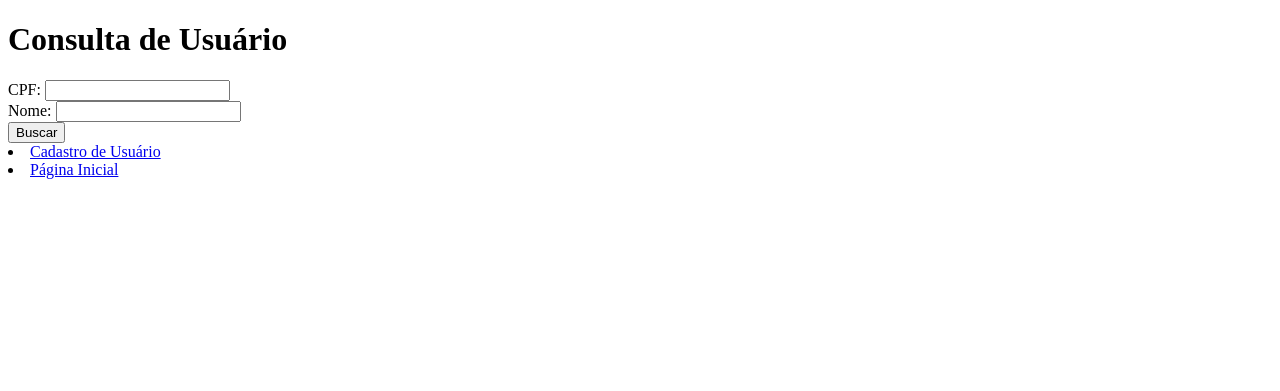
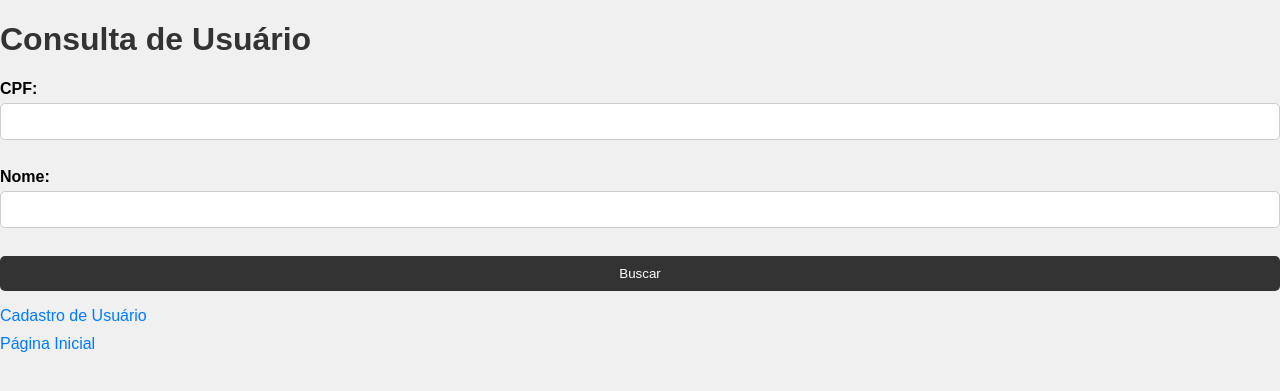
Before and after one commit to ellenvitoriaml/projeto_bd, a Django app: page /consulta/ in a window 1280 px wide. Shown: the top 391 px of the page. Run offline with Django 4.2, Linux system fonts and the light colour scheme.

Commit message:
#segunda alterção

```diff
--- /dev/null
+++ b/app/static/css/cadastro.css
@@ -0,0 +1,64 @@
+/* cadastro.css */
+
+body {
+    font-family: Arial, sans-serif;
+    background-color: #f0f0f0;
+    margin: 0;
+    padding: 0;
+}
+
+.container {
+    max-width: 400px;
+    margin: 0 auto;
+    padding: 20px;
+    background-color: #ffffff;
+    border-radius: 5px;
+    box-shadow: 0 2px 4px rgba(0, 0, 0, 0.1);
+}
+
+h2 {
+    text-align: center;
+    margin-bottom: 20px;
+    color: #333333;
+}
+
+form {
+    display: flex;
+    flex-direction: column;
+}
+
+label {
+    font-weight: bold;
+    margin-bottom: 5px;
+}
+
+input[type="number"],
+input[type="text"],
+input[type="date"] {
+    padding: 10px;
+    margin-bottom: 10px;
+    border: 1px solid #cccccc;
+    border-radius: 5px;
+}
+
+input[type="submit"] {
+    padding: 10px;
+    background-color: #333333;
+    color: #ffffff;
+    border: none;
+    border-radius: 5px;
+    cursor: pointer;
+    transition: background-color 0.3s ease;
+}
+
+input[type="submit"]:hover {
+    background-color: #555555;
+}
+
+/* Optional: Add media queries to make the form responsive on smaller screens */
+@media (max-width: 600px) {
+    .container {
+        max-width: 100%;
+        padding: 10px;
+    }
+}
--- /dev/null
+++ b/app/static/css/style.css
@@ -0,0 +1,38 @@
+/* static/css/styles.css */
+
+body {
+    font-family: Arial, sans-serif;
+    margin: 0;
+    padding: 0;
+    background-color: #f0f0f0;
+}
+
+.container {
+    max-width: 800px;
+    margin: 0 auto;
+    padding: 20px;
+    background-color: #fff;
+    box-shadow: 0 2px 4px rgba(0, 0, 0, 0.1);
+}
+
+h1 {
+    color: #333;
+}
+
+ul {
+    list-style: none;
+    padding: 0;
+}
+
+li {
+    margin-bottom: 10px;
+}
+
+a {
+    color: #007bff;
+    text-decoration: none;
+}
+
+a:hover {
+    text-decoration: underline;
+}
--- a/app/templates/consulta.html
+++ b/app/templates/consulta.html
@@ -1,6 +1,9 @@
+{% load static %}
 <!DOCTYPE html>
 <html>
 <head>
+    <link rel="stylesheet" type="text/css" href="{% static 'css/style.css' %}">
+    <link rel="stylesheet" type="text/css" href="{% static 'css/cadastro.css' %}">
     <title>Consulta de Usuário</title>
 </head>
 <body>
@@ -21,19 +24,25 @@
             <p>Nome: {{ usuario_encontrado.nome }}</p>
             <p>Data de Nascimento: {{ usuario_encontrado.data_nascimento }}</p>
 
-            <li><a href="{% url 'criar_usuario' %}">Cadastro de Usuário</a></li>
-            <li><a href="{% url 'index' %}">Página Inicial</a></li>
+            <ul>
+                <li><a href="{% url 'criar_usuario' %}">Cadastro de Usuário</a></li>
+                <li><a href="{% url 'index' %}">Página Inicial</a></li>
+            </ul>
 
         {% elif mensagem %}
 
             <p>{{ mensagem }}</p>
-            <li><a href="{% url 'criar_usuario' %}">Cadastro de Usuário</a></li>
+            <ul>
+                <li><a href="{% url 'criar_usuario' %}">Cadastro de Usuário</a></li>
+            </ul>
 
         {% endif %}
     {% else %}
 
-        <li><a href="{% url 'criar_usuario' %}">Cadastro de Usuário</a></li>
-        <li><a href="{% url 'index' %}">Página Inicial</a></li>
+        <ul>
+            <li><a href="{% url 'criar_usuario' %}">Cadastro de Usuário</a></li>
+            <li><a href="{% url 'index' %}">Página Inicial</a></li>
+        </ul>
 
     {% endif %}
 </body>
--- a/app/templates/index.html
+++ b/app/templates/index.html
@@ -1,6 +1,8 @@
+{% load static %}
 <!DOCTYPE html>
 <html>
 <head>
+    <link rel="stylesheet" type="text/css" href="{% static 'css/style.css' %}">
     <title>Meu Projeto Django</title>
 </head>
 <body>
@@ -11,7 +13,6 @@
     <ul>
         <li><a href="{% url 'criar_usuario' %}">Cadastro de Usuário</a></li>
         <li><a href="{% url 'consulta_usuario' %}">Consulta de Usuário</a></li>
-        <!-- Adicione mais links para outras páginas aqui, se necessário -->
     </ul>
 </body>
 </html>
--- a/projeto_bd/settings.py
+++ b/projeto_bd/settings.py
@@ -11,6 +11,7 @@ https://docs.djangoproject.com/en/4.2/ref/settings/
 """
 
 from pathlib import Path
+import os
 
 # Build paths inside the project like this: BASE_DIR / 'subdir'.
 BASE_DIR = Path(__file__).resolve().parent.parent
@@ -116,7 +117,8 @@ USE_TZ = True
 # Static files (CSS, JavaScript, Images)
 # https://docs.djangoproject.com/en/4.2/howto/static-files/
 
-STATIC_URL = 'static/'
+STATIC_URL = '/static/'
+STATICFILES_DIRS = [os.path.join(BASE_DIR, 'static')]
 
 # Default primary key field type
 # https://docs.djangoproject.com/en/4.2/ref/settings/#default-auto-field
```
Also changed, not shown: app/templates/cadastro.html (+7 -2 lines).
